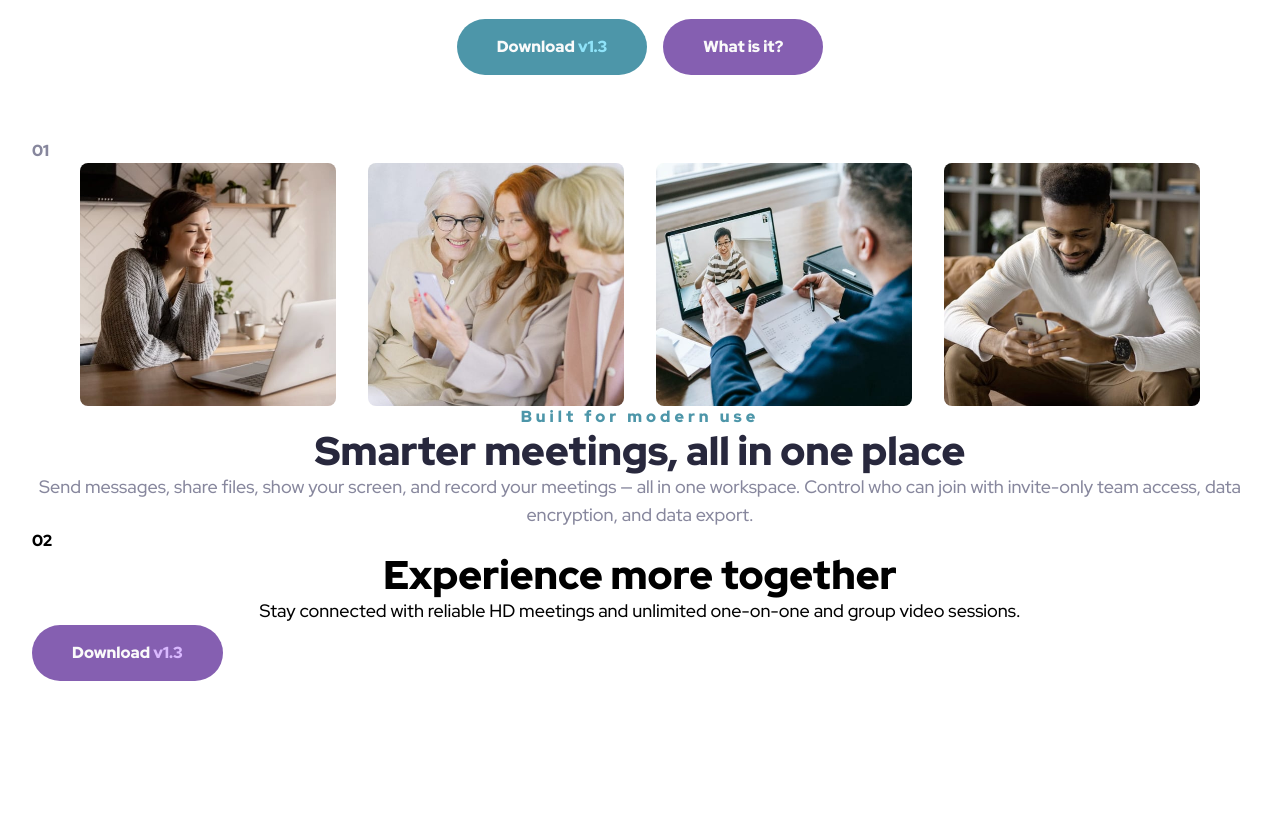
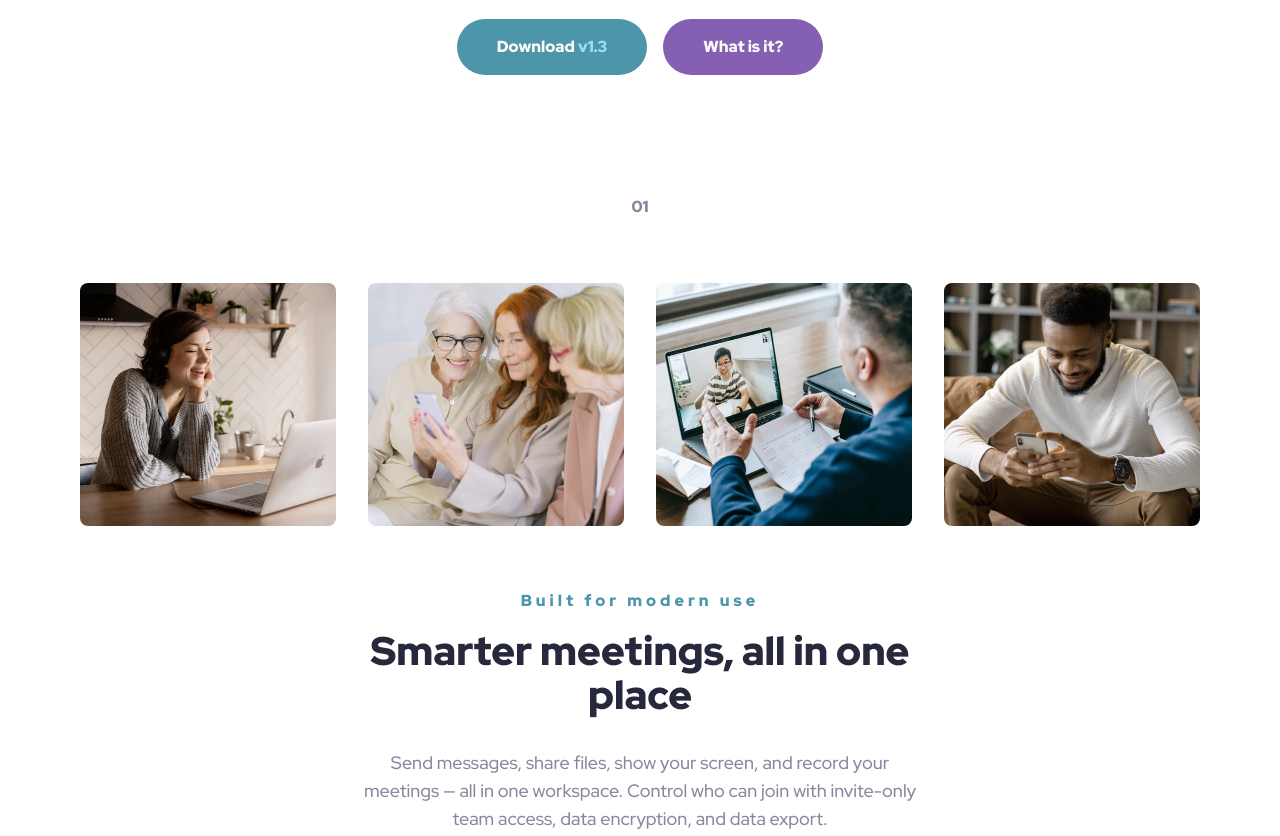
Before and after one commit to totibor/meet-landing-page, a website: page index.html in a window 1280 px wide. Shown: the part 700-1536 px from the top of the page. Before the commit the page ends 1413 px from the top, so only its background shows below. Drawn offline with Linux system fonts and the light colour scheme.

Commit message:
Layout updates

```diff
--- a/index.html
+++ b/index.html
@@ -35,9 +35,9 @@
         </div>
       </div>
     </section>
-    <section>
+    <section class="flex flex-col items-center pt-8 md:pt-14 pb-14 lg:mb-16">
       <div class="text-preset-5 text-slate-600">01</div>
-      <div class="flex flex-wrap justify-center gap-4 md:gap-6 lg:gap-8">
+      <div class="flex flex-wrap justify-center gap-4 md:gap-6 lg:gap-8 my-16">
         <div class="flex flex-row gap-4 md:gap-6 lg:gap-8">
           <img class="max-w-full h-auto shrink min-w-0 rounded-lg" src="./assets/desktop/image-woman-in-videocall.jpg"
             width="256" alt="" />
@@ -51,9 +51,9 @@
             width="256" alt="" />
         </div>
       </div>
-      <div>
-        <p class="text-preset-3 text-cyan-600">Built for modern use</p>
-        <h2 class="text-preset-2 text-slate-900">
+      <div class="max-w-xl">
+        <p class="mb-4 text-preset-3 text-cyan-600">Built for modern use</p>
+        <h2 class="mb-8 text-preset-2 text-slate-900">
           Smarter meetings, all in one place
         </h2>
         <p class="text-preset-4 text-slate-600">
@@ -64,11 +64,11 @@
       </div>
     </section>
   </main>
-  <footer>
+  <footer class="flex flex-col items-center">
     <div class="text-preset-5">02</div>
-    <div class="">
-      <h2 class="text-preset-2">Experience more together</h2>
-      <p class="text-preset-4">
+    <div class="flex flex-col gap-6 lg:flex-row items-center">
+      <h2 class="text-preset-2 lg:text-left">Experience more together</h2>
+      <p class="text-preset-4 lg:text-left">
         Stay connected with reliable HD meetings and unlimited one-on-one and
         group video sessions.
       </p>
```
Also changed, not shown: output.css.
